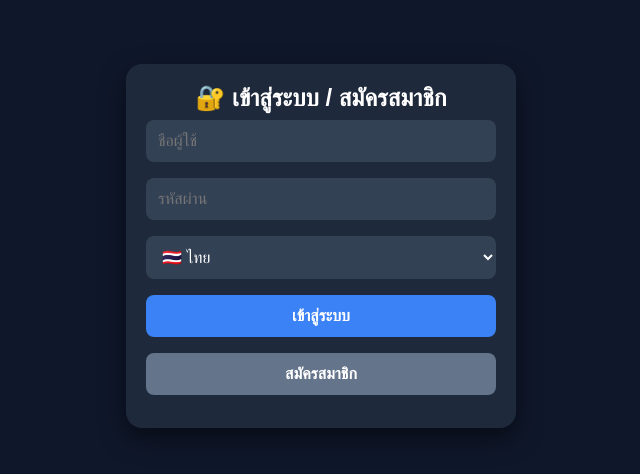
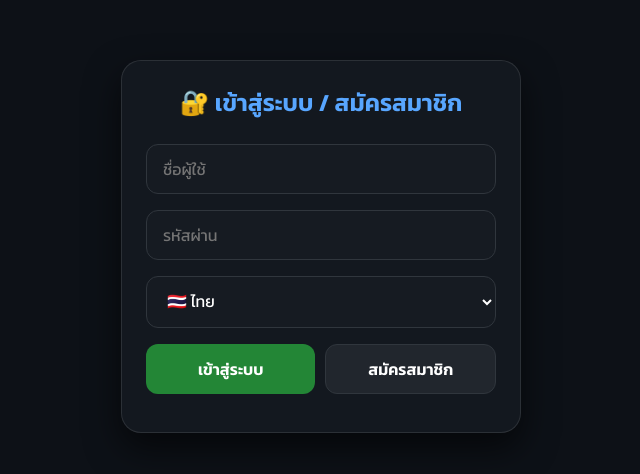
Before and after one commit to sittisak2009/Online-game, a website: page public/index.html in a window 1280 px wide. Shown: the part 154-628 px from the top of the page, without its empty margins (319-959 px from the left). Drawn offline with nearby package versions, Linux system fonts and the light colour scheme; no server answers.

Commit message:
Update style.css

```diff
--- a/public/style.css
+++ b/public/style.css
@@ -1,36 +1,109 @@
-* { box-sizing: border-box; font-family: 'Kanit', sans-serif; margin: 0; padding: 0; }
-body { background: #0f172a; color: #fff; display: flex; justify-content: center; align-items: center; min-height: 100vh; }
-.container { width: 100%; max-width: 420px; padding: 15px; }
-.card { background: #1e293b; border-radius: 16px; padding: 20px; box-shadow: 0 10px 25px rgba(0,0,0,0.5); text-align: center; }
+@import url('https://fonts.googleapis.com/css2?family=Kanit:wght@300;400;600&display=swap');
+
+* {
+    box-sizing: border-box;
+    font-family: 'Kanit', sans-serif;
+    margin: 0;
+    padding: 0;
+}
+
+body {
+    background: #0d1117;
+    color: #e6edf3;
+    display: flex;
+    justify-content: center;
+    align-items: center;
+    min-height: 100vh;
+}
+
+.container {
+    width: 100%;
+    max-width: 440px;
+    padding: 20px;
+}
+
+.card {
+    background: rgba(22, 27, 34, 0.85);
+    backdrop-filter: blur(12px);
+    border: 1px solid rgba(255, 255, 255, 0.1);
+    border-radius: 20px;
+    padding: 24px;
+    box-shadow: 0 15px 35px rgba(0, 0, 0, 0.6);
+    text-align: center;
+}
+
 .hidden { display: none; }
-input, select, button { width: 100%; padding: 12px; margin: 8px 0; border-radius: 8px; border: none; font-size: 1rem; }
-input, select { background: #334155; color: #fff; }
-button { background: #3b82f6; color: #fff; font-weight: bold; cursor: pointer; transition: 0.2s; }
-button:hover { background: #2563eb; }
-.btn-sec { background: #64748b; }
-.btn-start { background: #10b981; font-size: 1.2rem; }
-.error-text { color: #ef4444; margin-top: 5px; font-size: 0.9rem; }
 
-/* Rank Badge Styles */
-.rank-badge { padding: 4px 10px; border-radius: 12px; font-weight: bold; font-size: 0.85rem; display: inline-block; margin-top: 5px; }
+h2, h3 { margin-bottom: 16px; color: #58a6ff; }
+
+input, select {
+    width: 100%;
+    padding: 12px 16px;
+    margin: 8px 0;
+    border-radius: 12px;
+    border: 1px solid #30363d;
+    background: #161b22;
+    color: #fff;
+    font-size: 1rem;
+    outline: none;
+    transition: 0.2s;
+}
+
+input:focus, select:focus {
+    border-color: #58a6ff;
+    box-shadow: 0 0 8px rgba(88, 166, 255, 0.3);
+}
+
+button {
+    width: 100%;
+    padding: 12px;
+    margin: 8px 0;
+    border-radius: 12px;
+    border: none;
+    background: #238636;
+    color: #fff;
+    font-size: 1rem;
+    font-weight: 600;
+    cursor: pointer;
+    transition: 0.2s;
+}
+
+button:hover { background: #2ea043; transform: translateY(-1px); }
+
+.btn-sec { background: #21262d; border: 1px solid #30363d; }
+.btn-sec:hover { background: #30363d; }
+
+.btn-start { background: #1f6beb; }
+.btn-start:hover { background: #388bfd; }
+
+.btn-group { display: flex; gap: 10px; }
+
+.error-text { color: #f85149; font-size: 0.85rem; margin-top: 6px; }
+
+/* Rank Badges */
+.rank-badge { padding: 4px 10px; border-radius: 12px; font-weight: bold; font-size: 0.85rem; display: inline-block; }
 .rank-bronze { background: #cd7f32; color: #fff; }
 .rank-silver { background: #c0c0c0; color: #333; }
 .rank-gold { background: #ffd700; color: #333; }
-.rank-diamond { background: #00ffff; color: #000; box-shadow: 0 0 10px #00ffff; }
-.rank-master { background: linear-gradient(45deg, #ff007f, #7928ca); color: #fff; box-shadow: 0 0 12px #ff007f; }
+.rank-diamond { background: #00ffff; color: #000; box-shadow: 0 0 8px #00ffff; }
+.rank-master { background: linear-gradient(45deg, #ff007f, #7928ca); color: #fff; }
 
-/* Emote Bar & VFX */
-.emote-bar { display: flex; gap: 5px; margin: 10px 0; }
-.emote-bar button { width: auto; flex: 1; padding: 6px; font-size: 1.2rem; background: #334155; }
+/* Arena Layout */
+.arena-header { display: flex; justify-content: space-between; font-weight: 600; color: #8b949e; margin-bottom: 12px; }
+
+#arena-area { display: flex; justify-content: space-between; align-items: center; margin: 15px 0; position: relative; }
+.player-card { background: #21262d; border: 1px solid #30363d; padding: 12px; border-radius: 14px; width: 42%; position: relative; }
+.score { font-size: 2rem; font-weight: bold; color: #e3b341; }
+.vs-text { font-weight: bold; color: #f85149; font-size: 1.2rem; }
+
+.problem-display { font-size: 2.8rem; font-weight: bold; margin: 15px 0; color: #58a6ff; letter-spacing: 2px; }
+
+/* Emote Bar */
+.emote-bar { display: flex; gap: 6px; margin: 8px 0; }
+.emote-bar button { width: auto; flex: 1; padding: 6px; font-size: 1.2rem; background: #21262d; border: 1px solid #30363d; }
 .emote-pop { position: absolute; font-size: 2.5rem; animation: floatUp 1.2s forwards ease-out; pointer-events: none; }
-@keyframes floatUp { 0% { opacity: 1; transform: translateY(0) scale(0.8); } 100% { opacity: 0; transform: translateY(-60px) scale(1.2); } }
+@keyframes floatUp { 0% { opacity: 1; transform: translateY(0) scale(0.8); } 100% { opacity: 0; transform: translateY(-50px) scale(1.2); } }
 
-/* Arena layout */
-#arena-area { display: flex; justify-content: space-between; align-items: center; margin: 15px 0; position: relative; }
-.player-card { background: #334155; padding: 10px; border-radius: 10px; width: 42%; position: relative; }
-.score { font-size: 1.8rem; font-weight: bold; color: #f59e0b; }
-.problem-display { font-size: 2.5rem; font-weight: bold; margin: 15px 0; color: #38bdf8; }
-.combo-fire { color: #ff4500; font-weight: bold; font-size: 0.9rem; }
-
+/* Screen Shake Effect */
 .shake { animation: shakeAnim 0.3s ease-in-out; }
-@keyframes shakeAnim { 0%, 100% { transform: translateX(0); } 25% { transform: translateX(-8px); } 75% { transform: translateX(8px); } }
+@keyframes shakeAnim { 0%, 100% { transform: translateX(0); } 25% { transform: translateX(-6px); } 75% { transform: translateX(6px); } }
```
